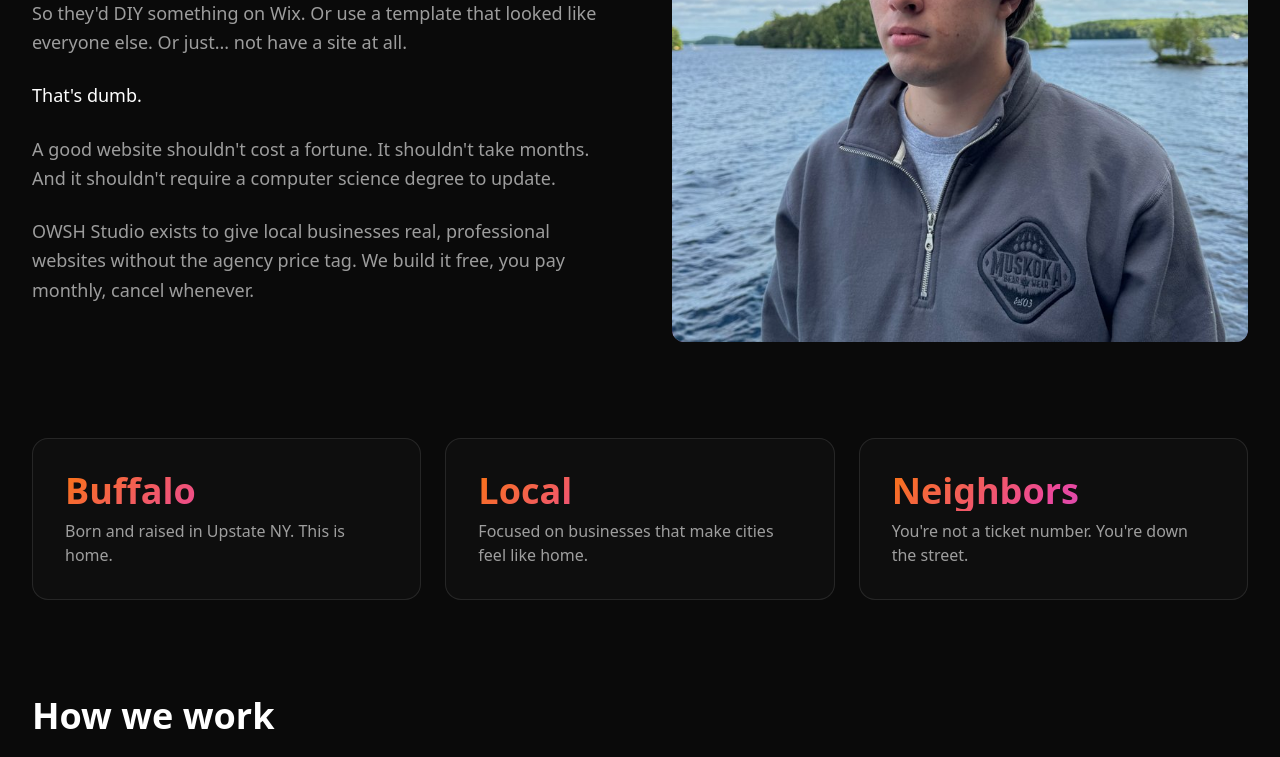
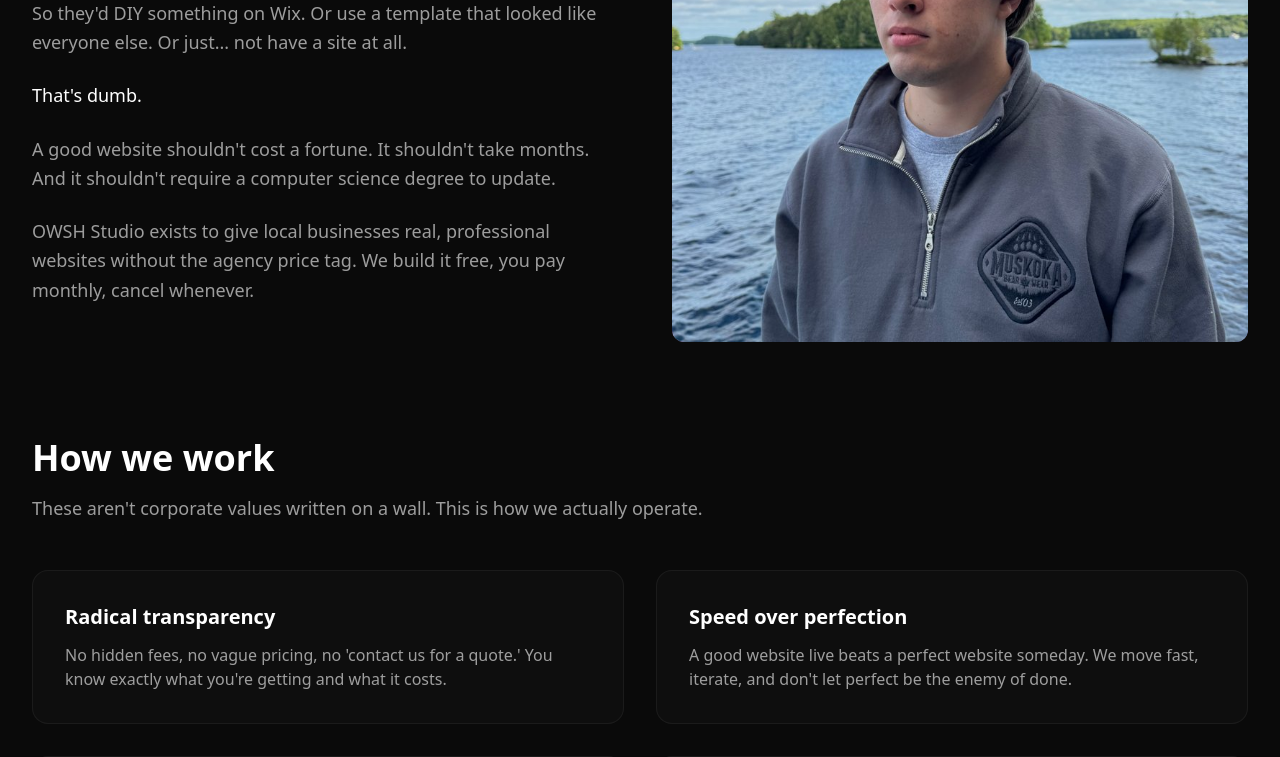
Before and after one commit to owshstudio/owshstudio.com, a Next.js app: page /about in a window 1280 px wide. Shown: the part 362-1119 px from the top of the page. Built offline with nearby package versions, Linux system fonts and the light colour scheme.

Commit message:
Remove cringe location section from About

```diff
--- a/src/app/about/page.tsx
+++ b/src/app/about/page.tsx
@@ -87,36 +87,6 @@ export default function AboutPage() {
             <div className="absolute -top-6 -left-6 w-32 h-32 bg-owsh-purple/20 rounded-full blur-2xl" />
           </motion.div>
         </div>
-      </section>
-
-      {/* Location callout */}
-      <section className="max-w-7xl mx-auto px-4 sm:px-6 lg:px-8 mb-24">
-        <motion.div
-          variants={fadeUp}
-          initial="initial"
-          whileInView="animate"
-          viewport={{ once: true }}
-          className="grid grid-cols-1 md:grid-cols-3 gap-6"
-        >
-          <div className="p-8 rounded-2xl bg-white/[0.02] border border-white/10">
-            <div className="text-4xl font-bold gradient-text mb-2">Buffalo</div>
-            <p className="text-white/60">
-              Born and raised in Upstate NY. This is home.
-            </p>
-          </div>
-          <div className="p-8 rounded-2xl bg-white/[0.02] border border-white/10">
-            <div className="text-4xl font-bold gradient-text mb-2">Local</div>
-            <p className="text-white/60">
-              Focused on businesses that make cities feel like home.
-            </p>
-          </div>
-          <div className="p-8 rounded-2xl bg-white/[0.02] border border-white/10">
-            <div className="text-4xl font-bold gradient-text mb-2">Neighbors</div>
-            <p className="text-white/60">
-              You&apos;re not a ticket number. You&apos;re down the street.
-            </p>
-          </div>
-        </motion.div>
       </section>
 
       {/* Values */}
```
